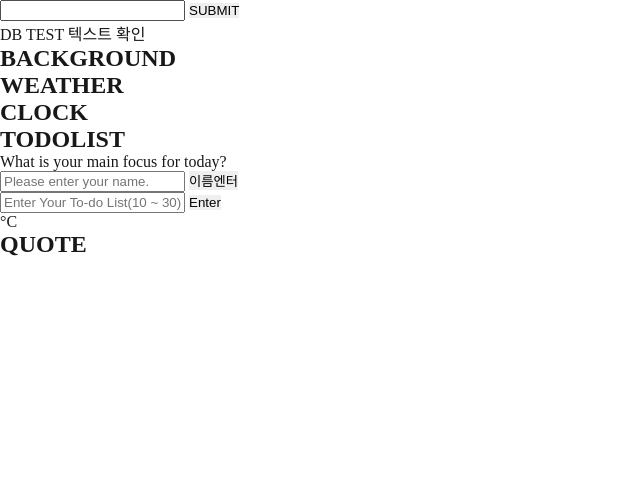
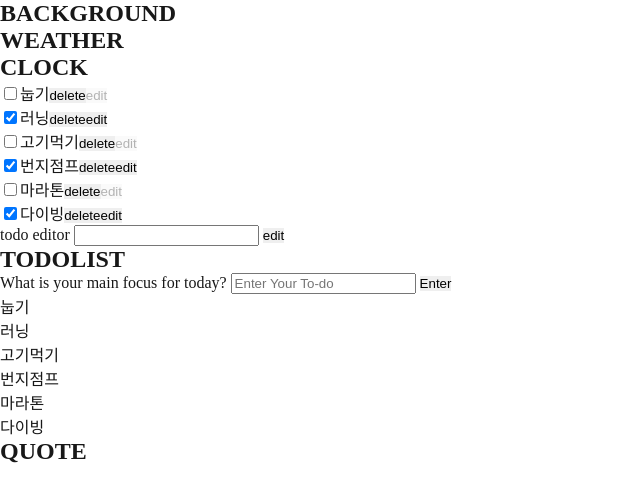
Before and after one commit to loveyoujgb/toyproject1, a Flask app: page / in a window 1280 px wide. Shown: the top 502 px of the page, without its empty margins (0-640 px from the left). Run offline with Flask 2, Linux system fonts and the light colour scheme.

Commit message:
[add] index.html

```diff
--- a/templates/index.html
+++ b/templates/index.html
@@ -16,7 +16,7 @@
   </head>
   <body>
     <!-- DB TEST --------------------------------------------------------------- -->
-    <div>
+    <!-- <div>
       <div>
         <input class="dbtest-input" type="text" />
         <button class="dbtest-btn" type="submit" onclick="dbTestPost()">
@@ -26,7 +26,7 @@
       <div class="dbtest-list">
         <span class="dbtest-text">DB TEST 텍스트 확인</span>
       </div>
-    </div>
+    </div> -->
     <!-- BACKGROUND ------------------------------------------------------------ -->
     <h2>BACKGROUND</h2>
     <h1 class="a11y-hidden">Momentum</h1>
@@ -39,42 +39,61 @@
       <h2>CLOCK</h2>
     </div>
     <!-- TODOLIST -------------------------------------------------------------- -->
+    <div class="pop">
+      <div class="container">
+        <div class="content-box">
+          <div class="pop-list">
+            <ul>
+              <li><input type="checkbox" class=""/><span href="#" class="todo-done">눕기</span><button>delete</button><button disabled>edit</button></li>
+              <li><input type="checkbox" class="" checked/><span href="#">러닝</span><button>delete</button><button>edit</button></li>
+              <li><input type="checkbox" class=""/><span href="#" class="todo-done">고기먹기</span><button>delete</button><button disabled>edit</button></li>
+              <li><input type="checkbox" class="" checked/><span href="#">번지점프</span><button>delete</button><button>edit</button></li>
+              <li><input type="checkbox" class=""/><span href="#" class="todo-done">마라톤</span><button>delete</button><button disabled>edit</button></li>
+              <li><input type="checkbox" class="" checked/><span href="#">다이빙</span><button>delete</button><button>edit</button></li>
+            </ul>
+          </div>
+          <div class="pop-editor">
+            <label for="edit-input">todo editor</label>
+            <input type="text" id="edit-input" maxlength="30" required placeholder=""/>
+            <button class="modify-btn">edit</button>
+            <input type="hidden" class="modify-num"/>
+          </div>
+        </div>
+      </div>
+    </div>
+
     <div class="wrap">
       <h2>TODOLIST</h2>
-        <div id="main">
-            <section id="section01">
-                <div class="todo-list-box">
-                    <ul class="todo-list-ul">
-<!--                        <li><a href="#" class="todo-done">눕기</a></li>-->
-<!--                        <li><a href="#">러닝</a></li>-->
-                    </ul>
-                </div>
-            </section>
-
-            <section id="section02">
+      <div class="main">
+        <section class="section01">
           <div class="todo-input-div">
             <div class="todo-input-box">
-                        <label for="todo-input">What is your main focus for today?</label>
-                        <div class="name-div">
-                            <input type="text" id="user-name" maxlength="10" placeholder="Please enter your name." value=""/>
-                            <button id="name-enter">이름엔터</button>
+              <div class="todo-div">
+                <label for="input-list">What is your main focus for today?</label>
+                <input type="text" id="input-list" class="todo-input" maxlength="30" placeholder="Enter Your To-do"/>
+                <button class="todo-enter"> Enter</button>
+                <div class="alert-box">
+                  <!-- TODO 10개 이상 들어가면 경고 메시지 -->
+                  <!-- <span>오늘 할 일은 최대 10개까지 등록할 수 있습니다😊</span> -->
                 </div>
-                        <div class="todo-div">
-                            <input type="text" id="todo-input" class="input-list" maxlength="30" placeholder="Enter Your To-do List(10 ~ 30)"/>
-                            <button id="todo-enter">Enter</button>
               </div>
             </div>
           </div>
         </section>
 
-            <section id="section03">
-                <div class="weather">
-                    <div class="weather-box">
-                        <span>&deg;C</span>
-                        <p></p>
-                    </div>
+        <section class="section02">
+          <div class="todo-list-box">
+            <ul class="todo-list-ul">
+              <li><a href="#" class="todo-done">눕기</a></li>
+              <li><a href="#">러닝</a></li>
+              <li><a href="#" class="todo-done">고기먹기</a></li>
+              <li><a href="#">번지점프</a></li>
+              <li><a href="#" class="todo-done">마라톤</a></li>
+              <li><a href="#">다이빙</a></li>
+            </ul>
           </div>
         </section>
+
       </div>
     </div>
     <!-- QUOTE ----------------------------------------------------------------- -->
```
Lines whose indentation alone changed are shown as unchanged.
